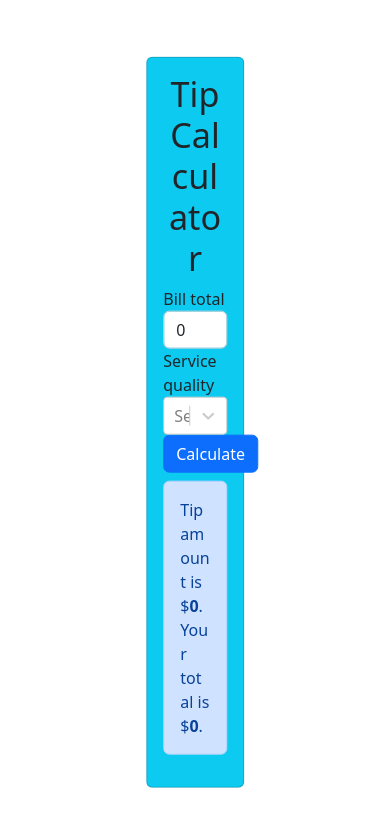
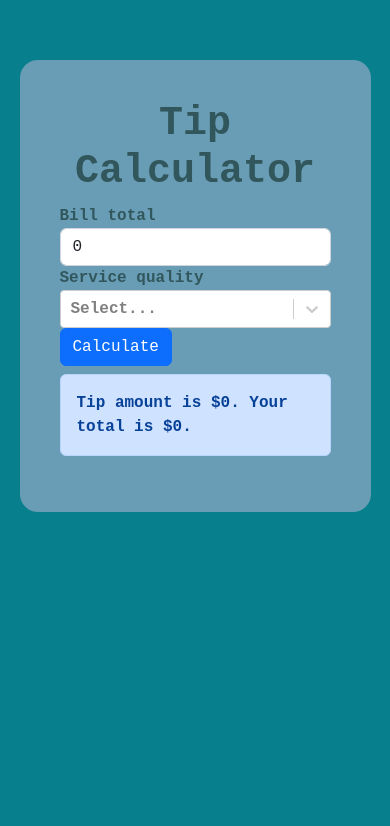
Before and after one commit to codecathonors/ListApp, a React (Create React App) app: page / in a window 390 px wide. Shown: the top 826 px of the page. Built offline with nearby package versions, Linux system fonts and the light colour scheme.

Commit message:
added media queries for mobile design

```diff
--- a/src/App.js
+++ b/src/App.js
@@ -1,6 +1,7 @@
 import { useEffect, useState } from 'react';
 import Select from 'react-select';
 import 'bootstrap/dist/css/bootstrap.css';
+import './custom.css';
 
 function App() {
   const [total, setTotal] = useState(0);
@@ -41,10 +42,10 @@ function App() {
   }
 
   return (
-    <div class="card w-25 mx-auto text-dark bg-info position-absolute top-50 start-50 translate-middle">
-      <div class="card-body ">
-      <header className="App-header">
-          <h1 class="text-center display-4">Tip Calculator</h1>
+    <div id='app-container'>
+      <div id="card-body">
+      <header>
+          <h1 id='header'>Tip Calculator</h1>
       </header>
       <form onSubmit={handleSubmit}>
         <div class="form-group">
--- /dev/null
+++ b/src/custom.css
@@ -0,0 +1,53 @@
+body {
+    background-color: #198c92;
+}
+
+#app-container {
+    width: 50%;
+    margin-left: auto;
+    margin-right: auto;
+}
+
+#card-body {
+    background-color: #699db6;
+    margin-top: 60px;
+    padding: 40px;
+    border-radius: 18px;
+    font-family:'Courier New', Courier, monospace;
+    font-weight: 900;
+    color: #31575c;
+}
+
+#header {
+    text-align: center;
+    font-size: 80px;
+}
+
+@media (max-width: 1025px) {
+    body {
+        background-color: #498c94;
+    }
+
+    #header {
+        font-size: 60px
+    }
+
+    #app-container {
+        width: 90%;
+    }
+}
+
+@media (max-width: 575.98px) {
+    body {
+        background-color: #087F8C;
+    }
+
+    #header {
+        font-size: 40px;
+        font-weight: bold;
+    }
+
+    #app-container {
+        width: 90%;
+    }
+}
```
